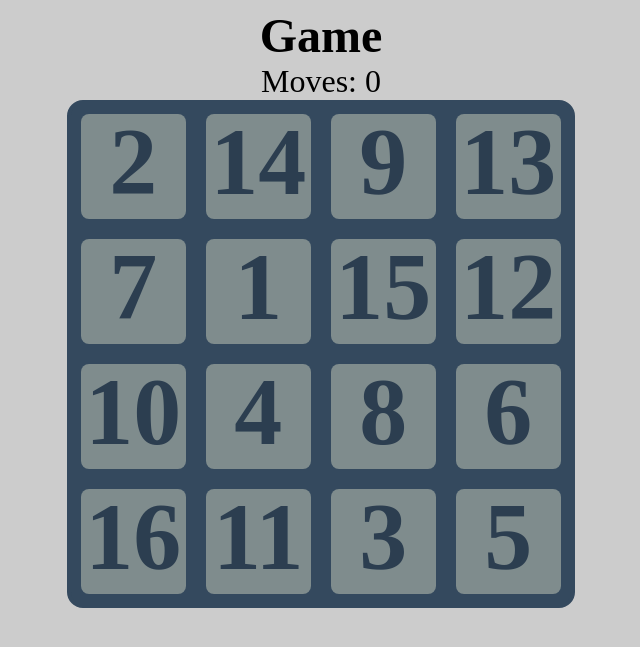
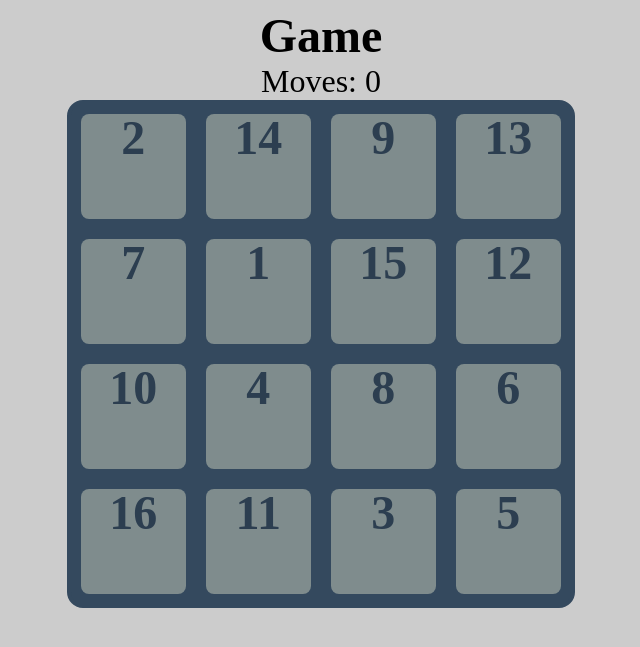
Before and after one commit to ATofighi/simple-game-1, a PHP site: page / in a window 1280 px wide. Shown: the top 647 px of the page, without its empty margins (319-959 px from the left). Run offline with PHP 8.4, Linux system fonts and the light colour scheme.

Commit message:
Update main.css

```diff
--- a/css/main.css
+++ b/css/main.css
@@ -38,7 +38,7 @@ h1 {
     height: 21%;
     margin: .75%;
     line-height: 1;
-    font-size: 6em;
+    font-size: 3em;
     font-weight: bold;
     text-align: center;
 }
```
